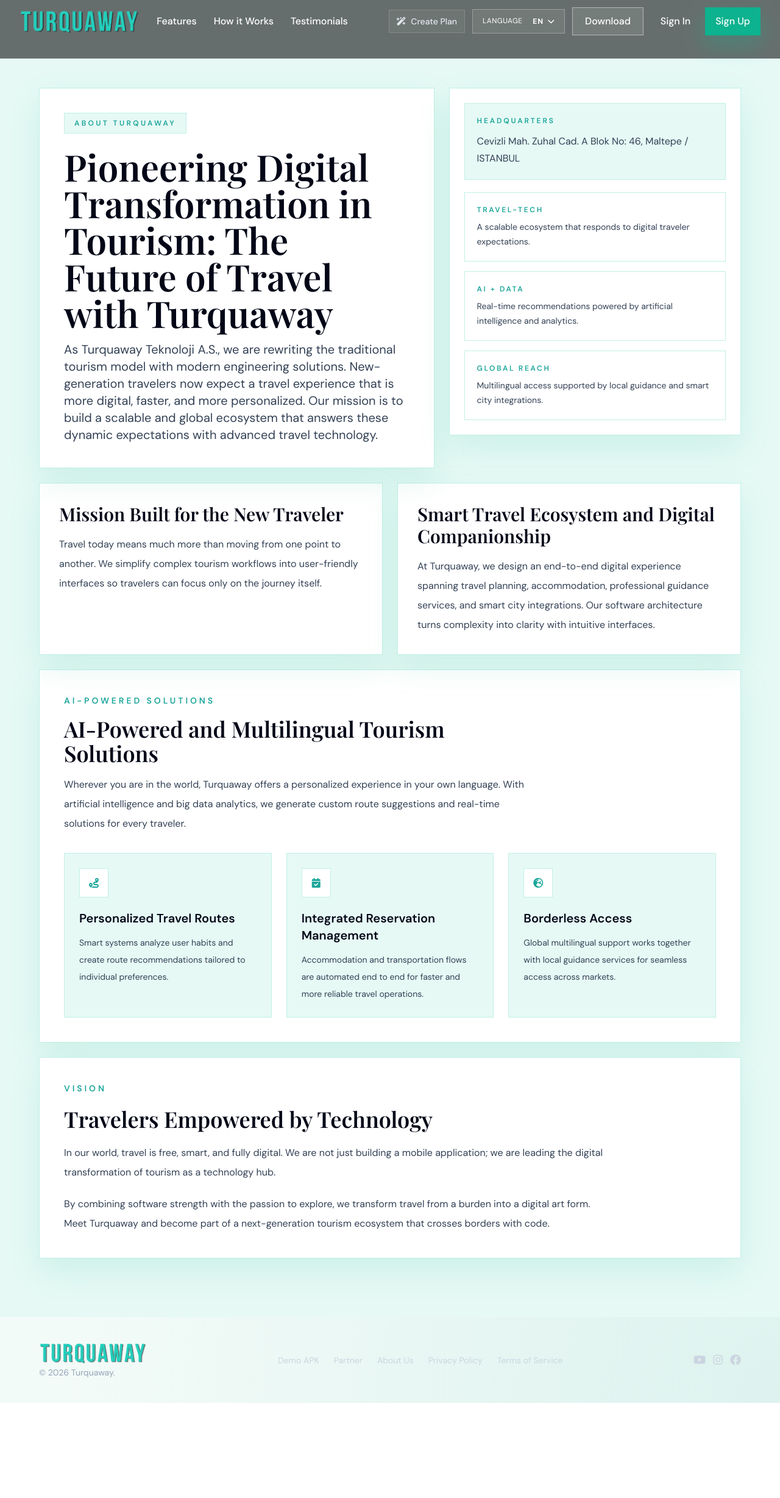
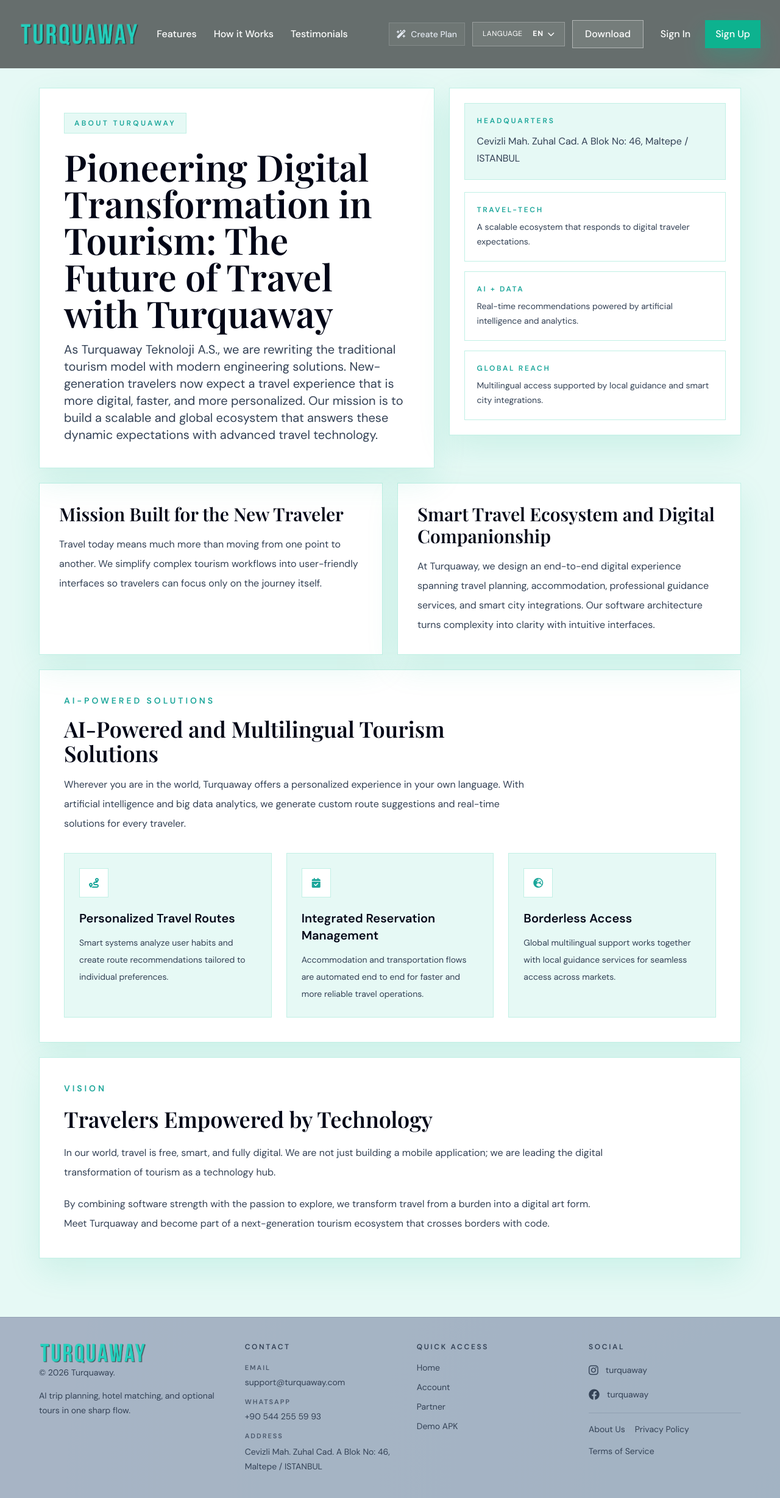
Before and after one commit to ankaforge/turquaway-backend, a Django app: page /about/ in a window 1280 px wide. Shown: the whole page at 61% size. Before the commit the page ends 2301 px from the top, so only its background shows below. Run offline with Django 4.2, Linux system fonts and the light colour scheme; data that the repository does not hold is empty; some libraries are stand-ins or nearby versions; some web fonts are replaced.

Commit message:
feat: refresh landing navigation and footer

```diff
--- a/api/static/landing/script.js
+++ b/api/static/landing/script.js
@@ -123,6 +123,14 @@ const translations = {
     footerCompany1: "About Us",
     footerLegal1: "Privacy Policy",
     footerLegal2: "Terms of Service",
+    footerContactTitle: "Contact",
+    footerContactEmailLabel: "Email",
+    footerContactWhatsappLabel: "WhatsApp",
+    footerContactAddressLabel: "Address",
+    footerQuickLinksTitle: "Quick Access",
+    footerQuickHome: "Home",
+    footerQuickAccount: "Account",
+    footerSocialTitle: "Social",
     footerCopyright: "© 2026 Turquaway.",
     navSignIn: "Sign In",
     navSignUp: "Sign Up",
@@ -296,6 +304,14 @@ const translations = {
     footerCompany1: "Hakkımızda",
     footerLegal1: "Gizlilik Politikası",
     footerLegal2: "Kullanım Şartları",
+    footerContactTitle: "İletişim",
+    footerContactEmailLabel: "E-posta",
+    footerContactWhatsappLabel: "WhatsApp",
+    footerContactAddressLabel: "Adres",
+    footerQuickLinksTitle: "Hızlı Erişim",
+    footerQuickHome: "Ana Sayfa",
+    footerQuickAccount: "Hesabım",
+    footerSocialTitle: "Sosyal",
     footerCopyright: "© 2026 Turquaway.",
     navSignIn: "Giri\u015f",
     navSignUp: "Kay\u0131t Ol",
@@ -469,6 +485,14 @@ const translations = {
     footerCompany1: "О нас",
     footerLegal1: "Политика конфиденциальности",
     footerLegal2: "Условия использования",
+    footerContactTitle: "Контакты",
+    footerContactEmailLabel: "Email",
+    footerContactWhatsappLabel: "WhatsApp",
+    footerContactAddressLabel: "Адрес",
+    footerQuickLinksTitle: "Быстрый доступ",
+    footerQuickHome: "Главная",
+    footerQuickAccount: "Аккаунт",
+    footerSocialTitle: "Соцсети",
     footerCopyright: "© 2026 Turquaway.",
     navSignIn: "Войти",
     navSignUp: "Регистрация",
@@ -642,6 +666,14 @@ const translations = {
     footerCompany1: "من نحن",
     footerLegal1: "سياسة الخصوصية",
     footerLegal2: "شروط الخدمة",
+    footerContactTitle: "التواصل",
+    footerContactEmailLabel: "البريد الإلكتروني",
+    footerContactWhatsappLabel: "واتساب",
+    footerContactAddressLabel: "العنوان",
+    footerQuickLinksTitle: "وصول سريع",
+    footerQuickHome: "الرئيسية",
+    footerQuickAccount: "الحساب",
+    footerSocialTitle: "السوشيال",
     footerCopyright: "© 2026 Turquaway.",
     navSignIn: "دخول",
     navSignUp: "تسجيل",
--- a/api/templates/landing/footer.html
+++ b/api/templates/landing/footer.html
@@ -1,74 +1,93 @@
 {% load static %}
 <!-- Footer -->
-<footer class="border-t border-white/10 px-4 py-10 sm:px-6 lg:px-8">
+<footer class="border-t border-slate-500/30 bg-slate-400/80 px-4 py-10 sm:px-6 lg:px-8">
   <div
-    class="mx-auto flex w-full max-w-6xl flex-col items-center justify-between gap-6 md:flex-row"
+    class="mx-auto grid w-full max-w-6xl gap-8 lg:grid-cols-[1.1fr_0.9fr_0.9fr_0.9fr]"
   >
-    <div class="text-center md:text-left">
+    <div class="text-center lg:text-left">
       <img src="{% static 'landing/turquaway-logo.png' %}" alt="Turquaway" class="h-9 w-auto" />
-      <p class="mt-1 text-sm text-slate-400" data-i18n="footerCopyright">
+      <p class="mt-1 text-sm text-slate-700" data-i18n="footerCopyright">
         © 2026 Turquaway.
       </p>
+      <p class="mt-4 max-w-sm text-sm leading-6 text-slate-700">
+        AI trip planning, hotel matching, and optional tours in one sharp flow.
+      </p>
     </div>
-    <div
-      class="flex flex-wrap items-center justify-center gap-6 text-sm text-slate-300"
+    <div class="space-y-4 text-sm text-slate-700">
+      <p class="text-xs font-semibold uppercase tracking-[0.22em] text-slate-700" data-i18n="footerContactTitle">Contact</p>
+      <div class="space-y-3">
+        <div>
+          <p class="text-[11px] font-semibold uppercase tracking-[0.18em] text-slate-700/80" data-i18n="footerContactEmailLabel">Email</p>
+          <a href="mailto:support@turquaway.com" class="mt-1 inline-block transition hover:text-teal-600">support@turquaway.com</a>
+        </div>
+        <div>
+          <p class="text-[11px] font-semibold uppercase tracking-[0.18em] text-slate-700/80" data-i18n="footerContactWhatsappLabel">WhatsApp</p>
+          <a href="https://wa.me/905442555993" target="_blank" rel="noopener noreferrer" class="mt-1 inline-block transition hover:text-teal-600">+90 544 255 59 93</a>
+        </div>
+        <div>
+          <p class="text-[11px] font-semibold uppercase tracking-[0.18em] text-slate-700/80" data-i18n="footerContactAddressLabel">Address</p>
+          <p class="mt-1 leading-6">Cevizli Mah. Zuhal Cad. A Blok No: 46, Maltepe / ISTANBUL</p>
+        </div>
+      </div>
+    </div>
+
+    <div class="space-y-4 text-sm text-slate-700">
+      <p class="text-xs font-semibold uppercase tracking-[0.22em] text-slate-700" data-i18n="footerQuickLinksTitle">Quick Access</p>
+      <div class="grid gap-3">
+        <a href="{% url 'landing' %}" class="transition hover:text-teal-600" data-i18n="footerQuickHome">Home</a>
+        <a href="{% url 'account' %}" class="transition hover:text-teal-600" data-i18n="footerQuickAccount">Account</a>
+        <a href="/partner/login/" class="transition hover:text-teal-600" data-i18n="footerPartner">Partner</a>
+        <a href="{% url 'demo-apk' %}" class="transition hover:text-teal-600" data-i18n="footerDemoApk">Demo APK</a>
+      </div>
+    </div>
+
+    <div class="space-y-4 text-sm text-slate-700">
+      <p class="text-xs font-semibold uppercase tracking-[0.22em] text-slate-700" data-i18n="footerSocialTitle">Social</p>
+      <div class="grid gap-3">
+        <a
+          href="https://instagram.com/turquaway"
+          target="_blank"
+          rel="noopener noreferrer"
+          aria-label="Instagram"
+          class="inline-flex items-center gap-3 transition hover:text-teal-600"
         >
+          <i class="fa-brands fa-instagram text-lg"></i>
+          <span>turquaway</span>
+        </a>
       <a
-        href="{% url 'demo-apk' %}"
-        class="transition hover:text-lagoon-300"
-        data-i18n="footerDemoApk"
-        >Demo APK</a
+          href="https://facebook.com/turquaway"
+          target="_blank"
+          rel="noopener noreferrer"
+          aria-label="Facebook"
+          class="inline-flex items-center gap-3 transition hover:text-teal-600"
         >
-      <a
-        href="/partner/login/"
-        class="transition hover:text-lagoon-300"
-        data-i18n="footerPartner"
-        >Partner</a
-      >
+          <i class="fa-brands fa-facebook text-lg"></i>
+          <span>turquaway</span>
+        </a>
+      </div>
+
+      <div class="border-t border-slate-500/30 pt-4">
+        <div class="flex flex-wrap items-center gap-4 text-sm text-slate-700">
           <a
             href="{% url 'about' %}"
-        class="transition hover:text-lagoon-300"
+            class="transition hover:text-teal-600"
             data-i18n="footerCompany1"
             >About Us</a
           >
           <a
             href="{% url 'privacy' %}"
-        class="transition hover:text-lagoon-300"
+            class="transition hover:text-teal-600"
             data-i18n="footerLegal1"
             >Privacy Policy</a
           >
           <a
             href="{% url 'terms' %}"
-        class="transition hover:text-lagoon-300"
+            class="transition hover:text-teal-600"
             data-i18n="footerLegal2"
             >Terms of Service</a
           >
         </div>
-    <div class="flex items-center gap-3 text-lg text-slate-300">
-      <a
-        href="https://youtube.com"
-        target="_blank"
-        rel="noopener noreferrer"
-        aria-label="YouTube"
-        class="transition hover:text-lagoon-300"
-        ><i class="fa-brands fa-youtube"></i
-      ></a>
-      <a
-        href="https://instagram.com"
-        target="_blank"
-        rel="noopener noreferrer"
-        aria-label="Instagram"
-        class="transition hover:text-lagoon-300"
-        ><i class="fa-brands fa-instagram"></i
-      ></a>
-      <a
-        href="https://facebook.com"
-        target="_blank"
-        rel="noopener noreferrer"
-        aria-label="Facebook"
-        class="transition hover:text-lagoon-300"
-        ><i class="fa-brands fa-facebook"></i
-      ></a>
+      </div>
     </div>
   </div>
 </footer>
--- a/api/templates/landing/navbar.html
+++ b/api/templates/landing/navbar.html
@@ -1,8 +1,8 @@
 {% load static %}
 <!-- Navigation -->
 <nav id="main-nav"
-  class="fixed inset-x-0 top-0 z-50 border-b border-white/10 bg-slate-950/75 backdrop-blur-xl transition-colors duration-300 h-24">
-  <div id="main-nav-shell" class="mx-auto flex w-full items-center gap-4 px-4 py-10 transition-all duration-300 sm:px-6 lg:px-8">
+  class="fixed inset-x-0 top-0 z-50 h-28 border-b border-white/10 bg-slate-950/75 backdrop-blur-xl transition-colors duration-300">
+  <div id="main-nav-shell" class="mx-auto flex h-full w-full items-center gap-4 px-4 py-0 transition-all duration-300 sm:px-6 lg:px-8">
     <!-- Logo -->
     <a href="{% url 'landing' %}" class="shrink-0 flex items-center">
       <img src="{% static 'landing/turquaway-logo.png' %}" alt="Turquaway" class="h-10 w-auto" />
@@ -160,13 +160,9 @@
       if (solid) {
         $nav.classList.remove('bg-transparent', 'border-transparent', 'shadow-none');
         $nav.classList.add('bg-slate-950', 'border-white/10', 'shadow-[0_16px_38px_rgba(2,6,23,0.28)]');
-        $shell?.classList.remove('py-4');
-        $shell?.classList.add('py-3');
       } else {
         $nav.classList.remove('bg-slate-950', 'bg-slate-950/75', 'border-white/10', 'shadow-[0_16px_38px_rgba(2,6,23,0.28)]');
         $nav.classList.add('bg-transparent', 'border-transparent', 'shadow-none');
-        $shell?.classList.remove('py-3');
-        $shell?.classList.add('py-4');
       }
 
       setCreatePlanTone(!solid && isHome);
```
Lines whose indentation alone changed are shown as unchanged.
